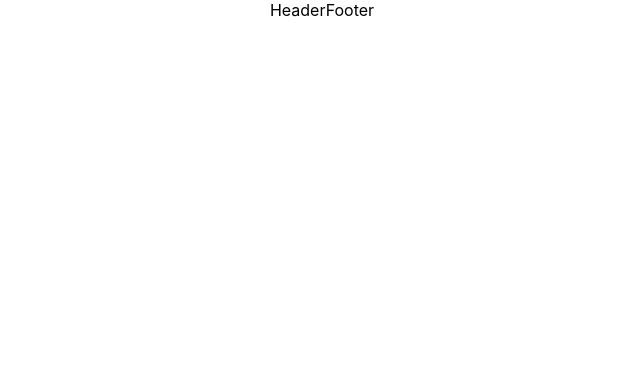
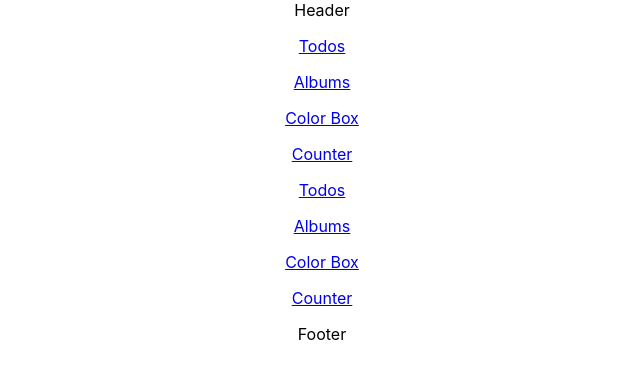
Before and after one commit to lehai051092/learn-reactjs, a React (Create React App) app: page / in a window 1280 px wide. Shown: the top 378 px of the page, without its empty margins (318-958 px from the left). Built offline with nearby package versions, Linux system fonts and the light colour scheme.

Commit message:
Create link and navlink example

```diff
--- a/src/App.js
+++ b/src/App.js
@@ -3,12 +3,25 @@ import AlbumFeature from './features/Album/pages';
 import ColorBox from './components/ColorBox';
 import Counter from './components/Counter';
 import TodoFeature from './features/Todo/pages';
-import {Route} from "react-router-dom";
+import {Link, NavLink, Route} from "react-router-dom";
 
 function App() {
     return (
         <div className="App">
             Header
+
+            {/*link*/}
+            <p><Link to="/todos">Todos</Link></p>
+            <p><Link to="/albums">Albums</Link></p>
+            <p><Link to="/color-box">Color Box</Link></p>
+            <p><Link to="/counter">Counter</Link></p>
+
+            {/*nav link*/}
+            <p><NavLink to="/todos" activeClassName='active-menu'>Todos</NavLink></p>
+            <p><NavLink to="/albums">Albums</NavLink></p>
+            <p><NavLink to="/color-box">Color Box</NavLink></p>
+            <p><NavLink to="/counter">Counter</NavLink></p>
+
             <Route path="/todos" component={TodoFeature}/>
             <Route path="/albums" component={AlbumFeature}/>
             <Route path="/color-box" component={ColorBox}/>
```
